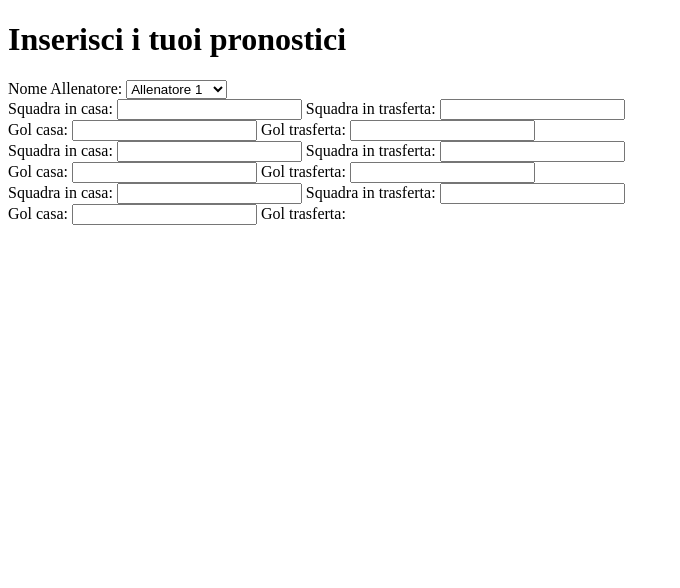
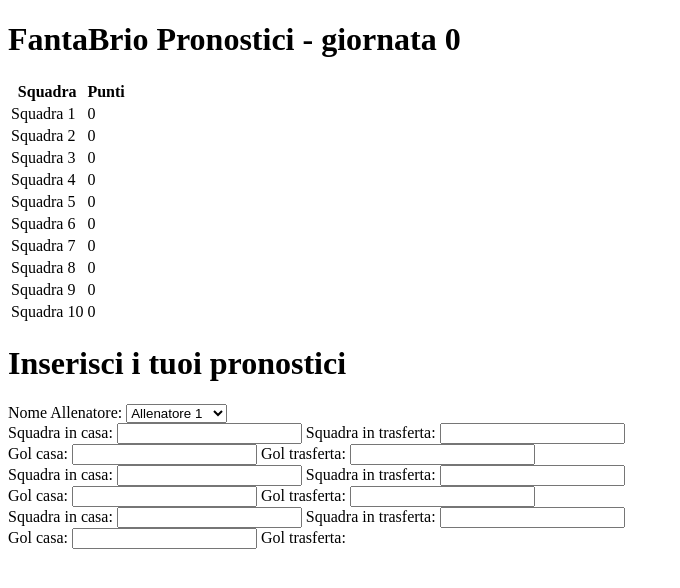
Before and after one commit to supersimu/fantabrio, a plain HTML site: page index.html in a window 1280 px wide. Shown: the whole page, without its empty margins (0-680 px from the left). Drawn offline with Linux system fonts and the light colour scheme.

Commit message:
Update index.html

```diff
--- a/index.html
+++ b/index.html
@@ -4,6 +4,55 @@
 	<title>Inserisci i tuoi pronostici</title>
 </head>
 <body>
+	<h1>FantaBrio Pronostici - giornata 0</h1>
+
+<table>
+  <tr>
+    <th>Squadra</th>
+    <th>Punti</th>
+  </tr>
+  <tr>
+    <td>Squadra 1</td>
+    <td>0</td>
+  </tr>
+  <tr>
+    <td>Squadra 2</td>
+    <td>0</td>
+  </tr>
+  <tr>
+    <td>Squadra 3</td>
+    <td>0</td>
+  </tr>
+  <tr>
+    <td>Squadra 4</td>
+    <td>0</td>
+  </tr>
+  <tr>
+    <td>Squadra 5</td>
+    <td>0</td>
+  </tr>
+  <tr>
+    <td>Squadra 6</td>
+    <td>0</td>
+  </tr>
+  <tr>
+    <td>Squadra 7</td>
+    <td>0</td>
+  </tr>
+  <tr>
+    <td>Squadra 8</td>
+    <td>0</td>
+  </tr>
+  <tr>
+    <td>Squadra 9</td>
+    <td>0</td>
+  </tr>
+  <tr>
+    <td>Squadra 10</td>
+    <td>0</td>
+  </tr>
+</table>
+
 	<h1>Inserisci i tuoi pronostici</h1>
 	<form>
 		<label for="nome">Nome Allenatore:</label>
```
